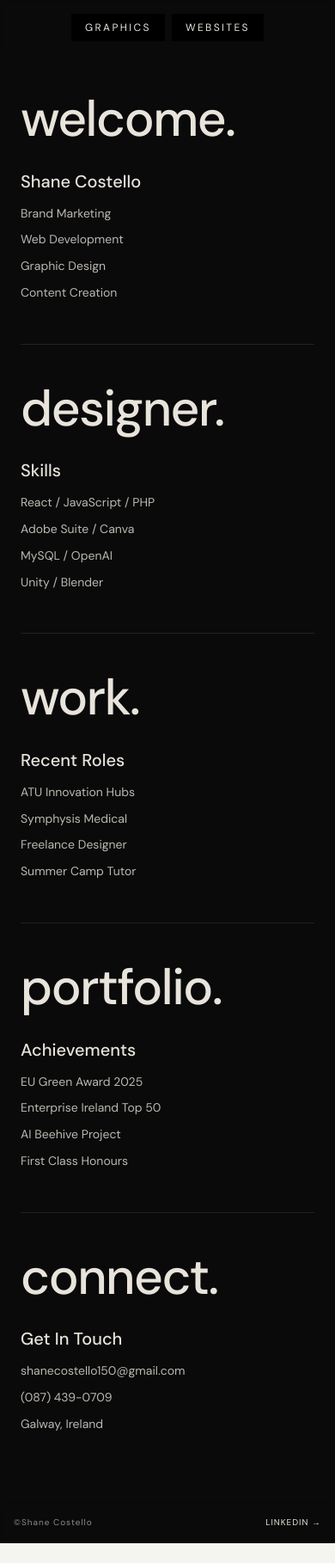
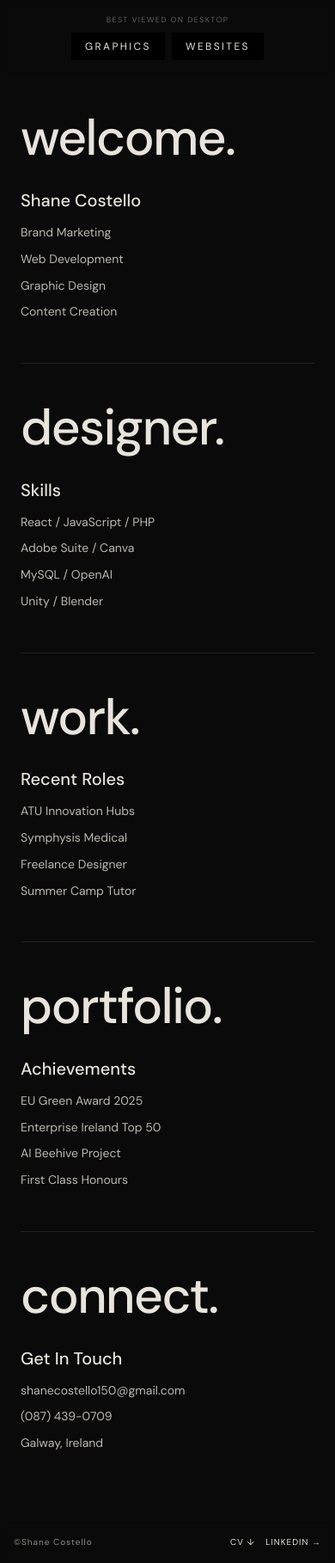
Before and after one commit to Shanecos20/Portfolio, a React (Vite) app: page / in a window 390 px wide. Shown: the whole page at 86% size. Before the commit the page ends 1795 px from the top, so only its background shows below. Built offline with nearby package versions, Linux system fonts and the light colour scheme.

Commit message:
Update Graphics, Home, and Websites components to include a downloadable CV link alongside the LinkedIn link. Enhance layout for better organization and mobile responsiveness, ensuring a consistent user experience across all sections.

```diff
--- a/src/components/Graphics.tsx
+++ b/src/components/Graphics.tsx
@@ -149,6 +149,16 @@ function Graphics() {
         <span className="text-[10px] md:text-xs tracking-[0.1em] text-[#e8e4dc]/60">
           ©Shane Costello
         </span>
+        <div className="flex gap-2">
+          <a
+            href="/Shane Costello CV.pdf"
+            download
+            className="bg-black px-4 py-2 text-[10px] md:text-xs tracking-[0.2em] text-[#e8e4dc] uppercase hover:text-white transition-colors"
+            onMouseEnter={() => setIsHovering(true)}
+            onMouseLeave={() => setIsHovering(false)}
+          >
+            CV ↓
+          </a>
           <a
             href="https://linkedin.com/in/shanecos21"
             target="_blank"
@@ -161,6 +171,7 @@ function Graphics() {
           </a>
         </div>
       </div>
+    </div>
   );
 }
 
--- a/src/components/Home.tsx
+++ b/src/components/Home.tsx
@@ -139,7 +139,11 @@ function Home() {
     return (
       <div className="min-h-screen w-screen bg-[#0a0a0a] overflow-x-hidden">
         {/* Top Nav */}
-        <div className="sticky top-0 z-20 flex justify-center gap-2 p-4 bg-[#0a0a0a]/90 backdrop-blur-sm">
+        <div className="sticky top-0 z-20 flex flex-col items-center gap-2 p-4 bg-[#0a0a0a]/90 backdrop-blur-sm">
+          <span className="text-[9px] tracking-[0.15em] text-[#e8e4dc]/40 uppercase">
+            Best viewed on desktop
+          </span>
+          <div className="flex gap-2">
             <Link
               to="/graphics"
               className="bg-black px-4 py-2 text-xs tracking-[0.2em] text-[#e8e4dc] uppercase"
@@ -152,6 +156,7 @@ function Home() {
             >
               Websites
             </Link>
+          </div>
         </div>
 
         {/* All Sections */}
@@ -185,6 +190,14 @@ function Home() {
           <span className="text-[10px] tracking-[0.1em] text-[#e8e4dc]/60">
             ©Shane Costello
           </span>
+          <div className="flex gap-3">
+            <a
+              href="/Shane Costello CV.pdf"
+              download
+              className="text-[10px] tracking-[0.1em] text-[#e8e4dc] uppercase"
+            >
+              CV ↓
+            </a>
             <a
               href="https://linkedin.com/in/shanecos21"
               target="_blank"
@@ -193,6 +206,7 @@ function Home() {
             >
               LinkedIn →
             </a>
+          </div>
         </div>
       </div>
     );
@@ -387,6 +401,16 @@ function Home() {
           </span>
         </div>
 
+        <div className="flex gap-2">
+          <a
+            href="/Shane Costello CV.pdf"
+            download
+            className="bg-black px-4 py-2 text-sm tracking-[0.2em] text-[#e8e4dc] uppercase hover:text-white transition-colors"
+            onMouseEnter={() => setIsHovering(true)}
+            onMouseLeave={() => setIsHovering(false)}
+          >
+            CV ↓
+          </a>
           <a
             href="https://linkedin.com/in/shanecos21"
             target="_blank"
@@ -397,6 +421,7 @@ function Home() {
           >
             LinkedIn →
           </a>
+        </div>
       </div>
 
       {/* Progress indicator - moved to left */}
--- a/src/components/Websites.tsx
+++ b/src/components/Websites.tsx
@@ -210,8 +210,17 @@ function Websites() {
         </div>
       </div>
 
-      {/* Bottom Row - Just LinkedIn */}
-      <div className="fixed bottom-0 left-0 right-0 z-30 flex justify-end p-4 md:p-6">
+      {/* Bottom Row */}
+      <div className="fixed bottom-0 left-0 right-0 z-30 flex justify-end gap-2 p-4 md:p-6">
+        <a
+          href="/Shane Costello CV.pdf"
+          download
+          className="bg-black px-4 py-2 text-xs md:text-sm tracking-[0.2em] text-[#e8e4dc] uppercase hover:text-white transition-colors"
+          onMouseEnter={() => setIsHovering(true)}
+          onMouseLeave={() => setIsHovering(false)}
+        >
+          CV ↓
+        </a>
         <a
           href="https://linkedin.com/in/shanecos21"
           target="_blank"
```
Also changed, not shown: 1 other file (tests, documents, lock files or other folders). Lines whose indentation alone changed are shown as unchanged.
